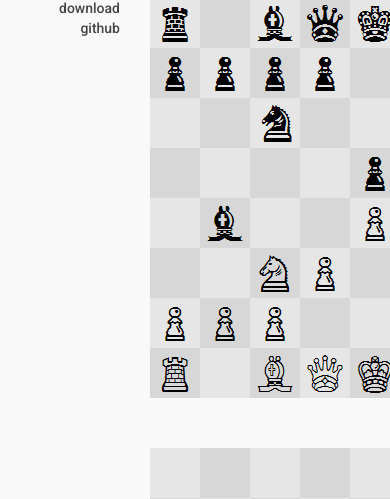
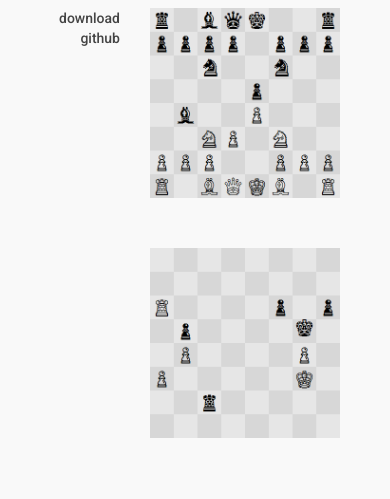
Before and after one commit to zongzhengli/zongzhengli.github.io, a plain HTML site: page index.html in a window 390 px wide. Shown: the part 159-658 px from the top of the page. Drawn offline with nearby package versions, Linux system fonts and the light colour scheme.

Commit message:
Better responsive design
- Always fit images within window size, allow inline
- Add a bit of space above navbar links
- Trim Threads game image so they're both the same size

```diff
--- a/css/style.css
+++ b/css/style.css
@@ -19,6 +19,7 @@ a {
 }
 
 div.navbar {
+    margin-top: 10px;
     margin-left: 150px;
     margin-bottom: 0px;
 }
@@ -44,13 +45,10 @@ div.margin a {
     margin-right: 30px;
 }
 
-div.content {
-    overflow: hidden;
-}
-
 div.content > img {
-    display: block;
     margin-bottom: 50px;
+    padding-right: 50px;
+    max-width: 100%;
 }
 
 div.about {
```
Also changed, not shown: img/threads0.png.
